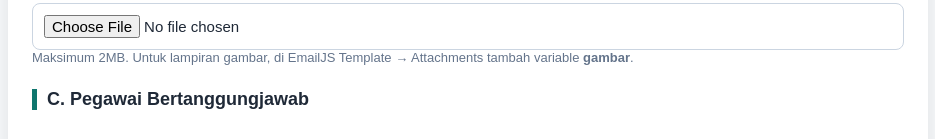
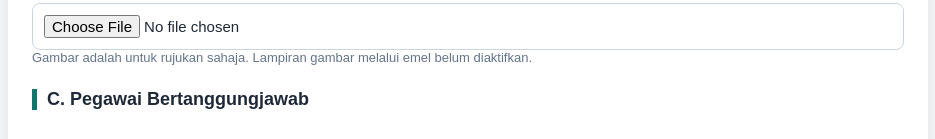
Before and after one commit to Ridhwan1989/aduan-kerosakan-kkj, a plain HTML site: page index.html in a window 1280 px wide. Shown: the part 813-952 px from the top of the page, without its empty margins (172-1107 px from the left). Drawn offline with nearby package versions, Linux system fonts and the light colour scheme.

Commit message:
Fix duplicate file input for 'Gambar Kerosakan'
Removed duplicate file input for 'Gambar Kerosakan' and updated related text.

```diff
--- a/index.html
+++ b/index.html
@@ -22,7 +22,7 @@
 <div class="grid"><div><label>Tarikh & Masa Laporan</label><input id="tarikhMasa" name="tarikh" readonly></div><div><label>Lokasi Kerosakan</label><input id="lokasi" name="lokasi" required placeholder="Contoh: Tandas Blok Akademik"></div></div>
 <div class="grid"><div><label>Jenis Kerosakan</label><select id="jenis" name="jenis" required><option value="">-- Pilih Jenis --</option><option>Kerosakan Bangunan</option><option>Kebocoran Paip</option><option>Elektrik</option><option>Perabot / Kemudahan</option><option>Lain-lain</option></select></div><div><label>Tahap Keutamaan</label><select id="keutamaan" name="keutamaan" required><option value="">-- Pilih Tahap --</option><option>Rendah</option><option>Sederhana</option><option>Tinggi</option><option>Kritikal / Perlu Tindakan Segera</option></select></div></div>
 <label>Keterangan Kerosakan</label><textarea id="keterangan" name="keterangan" required></textarea>
-<label>Gambar Kerosakan <span class="danger">(JPG/JPEG/PNG)</span></label><input type="file" id="gambar" name="gambar" accept=".jpg,.jpeg,.png,image/jpeg,image/png" required><div class="small">Maksimum 2MB. Untuk lampiran gambar, di EmailJS Template → Attachments tambah variable <b>gambar</b>.</div>
+<label>Gambar Kerosakan <span class="danger">(JPG/JPEG/PNG)</span></label><input type="file" id="gambar" name="gambar" accept=".jpg,.jpeg,.png,image/jpeg,image/png" required><div class="small">Gambar adalah untuk rujukan sahaja. Lampiran gambar melalui emel belum diaktifkan.</div>
 <h2>C. Pegawai Bertanggungjawab</h2><div class="grid"><div><label>Nama Pegawai</label><input value="ASRI BIN MAMAT" readonly></div><div><label>Emel Pegawai</label><input name="to_email" value="asrimamat@kkjerantut.edu.my" readonly></div></div>
 <div class="button-row"><button id="btnHantar" type="submit">Hantar Laporan</button><button id="btnReset" type="button" class="btn-reset">Reset Borang</button><button type="button" class="secondary" onclick="window.print()">Cetak Borang</button></div><div id="status" class="status"></div>
 </form></div>
```
